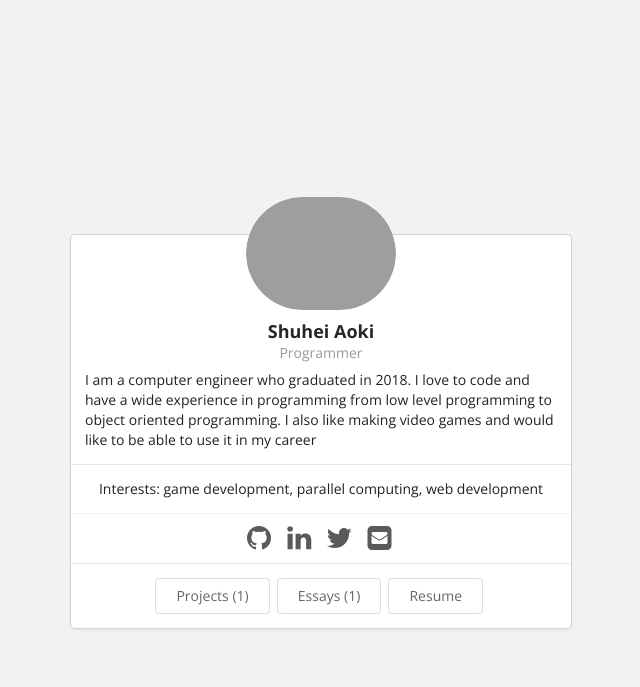
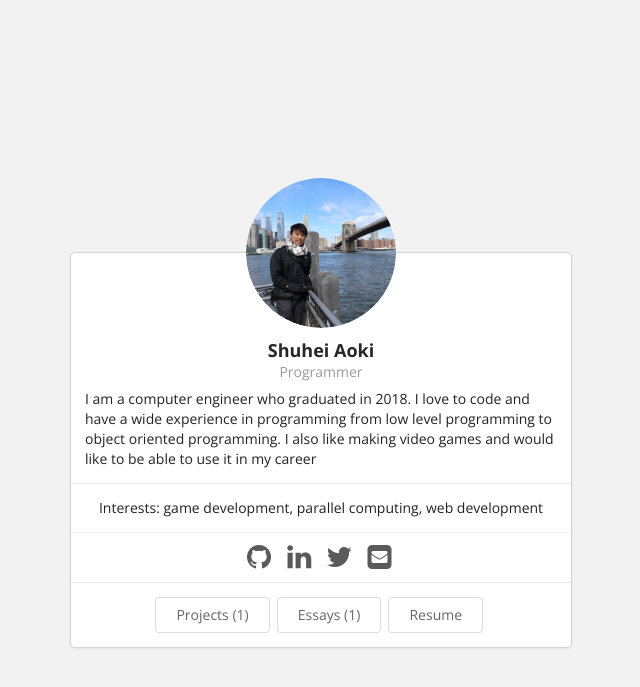
Before and after one commit to shuao23/shuao23.github.io, a Jekyll site: the page built from index.html, in a window 1280 px wide. Shown: the top 687 px of the page, without its empty margins (319-959 px from the left). Built offline with Jekyll 4.4.1, drawn with Linux system fonts in a browser that asks for light colours.

Commit message:
changed profile pic

```diff
--- a/_data/bio.json
+++ b/_data/bio.json
@@ -2,7 +2,7 @@
   "basics": {
     "name": "Shuhei Aoki",
     "label": "Programmer",
-    "picture": "https://shuao23.github.io/images/molly.png",
+    "picture": "https://shuao23.github.io/images/shuhei_aoki.jpg",
     "email": "shuao23@gmail.com",
     "phone": "808-228-3091",
     "website": "https://shuao23.github.io",
```
Also changed, not shown: images/shuao23.png (deleted), images/shuhei_aoki.jpg (added).
